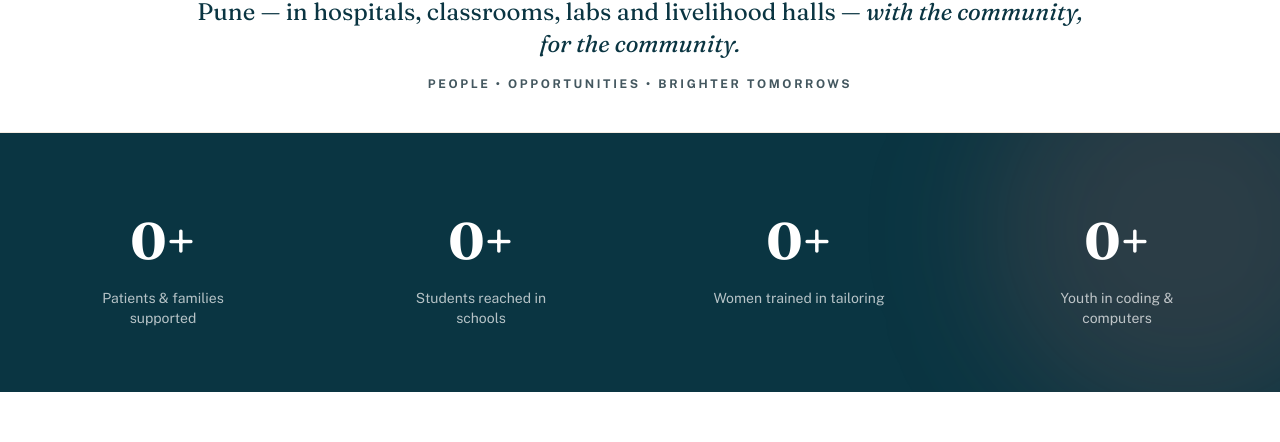
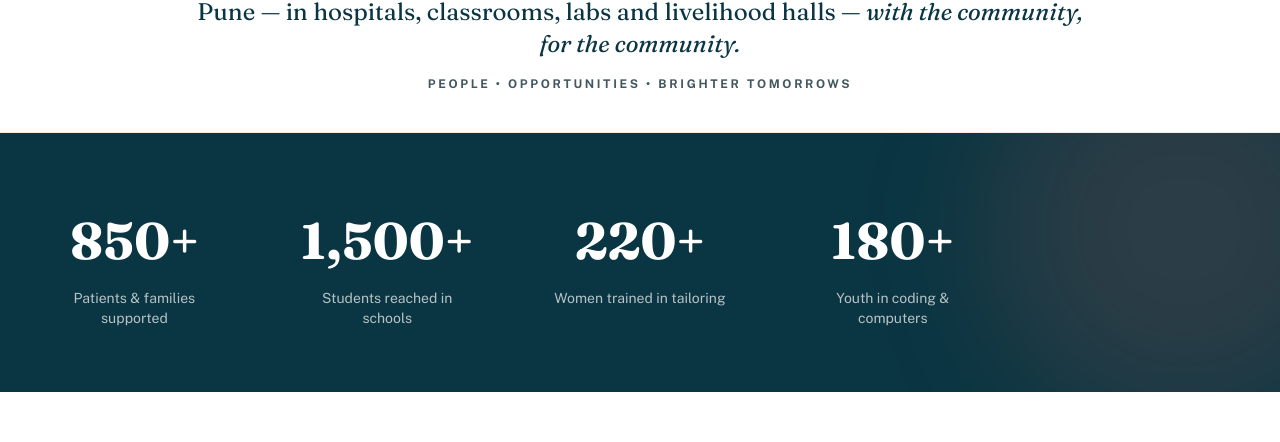
Before and after one commit to AISE360/ngo_website, a React (Vite) app: page / in a window 1280 px wide. Shown: the part 876-1318 px from the top of the page. Built offline with nearby package versions, Linux system fonts and the light colour scheme; no server answers; the database is empty.

Commit message:
Fix live impact counters: support value prop and render all active counters

```diff
--- a/src/pages/public/Home.jsx
+++ b/src/pages/public/Home.jsx
@@ -49,7 +49,8 @@ const HOME_POST_IMAGES = [
 
 const ICONS = { medical: Stethoscope, livelihood: Scissors, education: GraduationCap, tech: Code2, art: Palette }
 
-function Stat({ end, suffix, label, delay }) {
+function Stat({ value, end, suffix = '+', label, delay }) {
+  const target = Number(end ?? value ?? 0)
   const ref = useRef(null)
   const [inView, setInView] = useState(false)
 
@@ -59,21 +60,18 @@ function Stat({ end, suffix, label, delay }) {
     if (typeof IntersectionObserver === 'undefined') { setInView(true); return }
     const obs = new IntersectionObserver(
       ([entry]) => { if (entry.isIntersecting) { setInView(true); obs.disconnect() } },
-      { threshold: 0.25, rootMargin: '0px 0px -40px 0px' }
+      { threshold: 0.1 }
     )
     obs.observe(el)
-    // Fallback: never leave counters stuck at 0 — if on screen, start anyway
-    const t = setTimeout(() => {
-      const r = el.getBoundingClientRect()
-      if (r.top < window.innerHeight && r.bottom > 0) setInView(true)
-    }, 1800)
+    // Fallback: never leave counters stuck at 0
+    const t = setTimeout(() => { setInView(true) }, 600)
     return () => { obs.disconnect(); clearTimeout(t) }
   }, [])
 
   return (
     <div ref={ref} className="text-center" data-aos="fade-up" data-aos-delay={delay}>
       <div className="font-display font-bold text-white" style={{ fontSize: 'clamp(2.2rem,4vw,3.2rem)' }}>
-        {inView ? <CountUp end={end} duration={2.4} suffix={suffix} /> : `0${suffix}`}
+        {inView ? <CountUp end={target} duration={2} suffix={suffix} /> : `0${suffix}`}
       </div>
       <p className="text-white/70 text-sm mt-1 max-w-[180px] mx-auto">{label}</p>
     </div>
@@ -85,9 +83,16 @@ export default function Home() {
   const [stats, setStats] = useState(IMPACT_STATS)
   useEffect(() => {
     let live = true
-    supabase.from('impact_stats').select('label,value,suffix').eq('is_active', true).order('sort_order')
+    supabase.from('impact_stats').select('id,label,value,suffix,sort_order').eq('is_active', true).order('sort_order')
       .then(({ data, error }) => {
-        if (live && !error && data && data.length) setStats(data.map((s) => ({ value: Number(s.value) || 0, suffix: s.suffix || '+', label: s.label })))
+        if (live && !error && data && data.length) {
+          setStats(data.map((s) => ({
+            id: s.id,
+            value: Number(s.value) || 0,
+            suffix: s.suffix || '+',
+            label: s.label
+          })))
+        }
       })
     return () => { live = false }
   }, [])
@@ -136,8 +141,8 @@ export default function Home() {
       {/* ── Impact stats ── */}
       <section className="bg-brand-tealDeep relative overflow-hidden">
         <div className="absolute -top-24 -right-24 w-96 h-96 bg-brand-coral/15 rounded-full blur-3xl" />
-        <div className="container-lg px-6 py-16 grid grid-cols-2 lg:grid-cols-4 gap-10">
-          {stats.slice(0, 4).map((s, i) => <Stat key={s.label + i} {...s} delay={i * 100} />)}
+        <div className="container-lg px-6 py-16 grid grid-cols-2 md:grid-cols-3 lg:grid-cols-5 gap-8 justify-center">
+          {stats.map((s, i) => <Stat key={s.id || s.label + i} {...s} delay={i * 100} />)}
         </div>
       </section>
 
```
